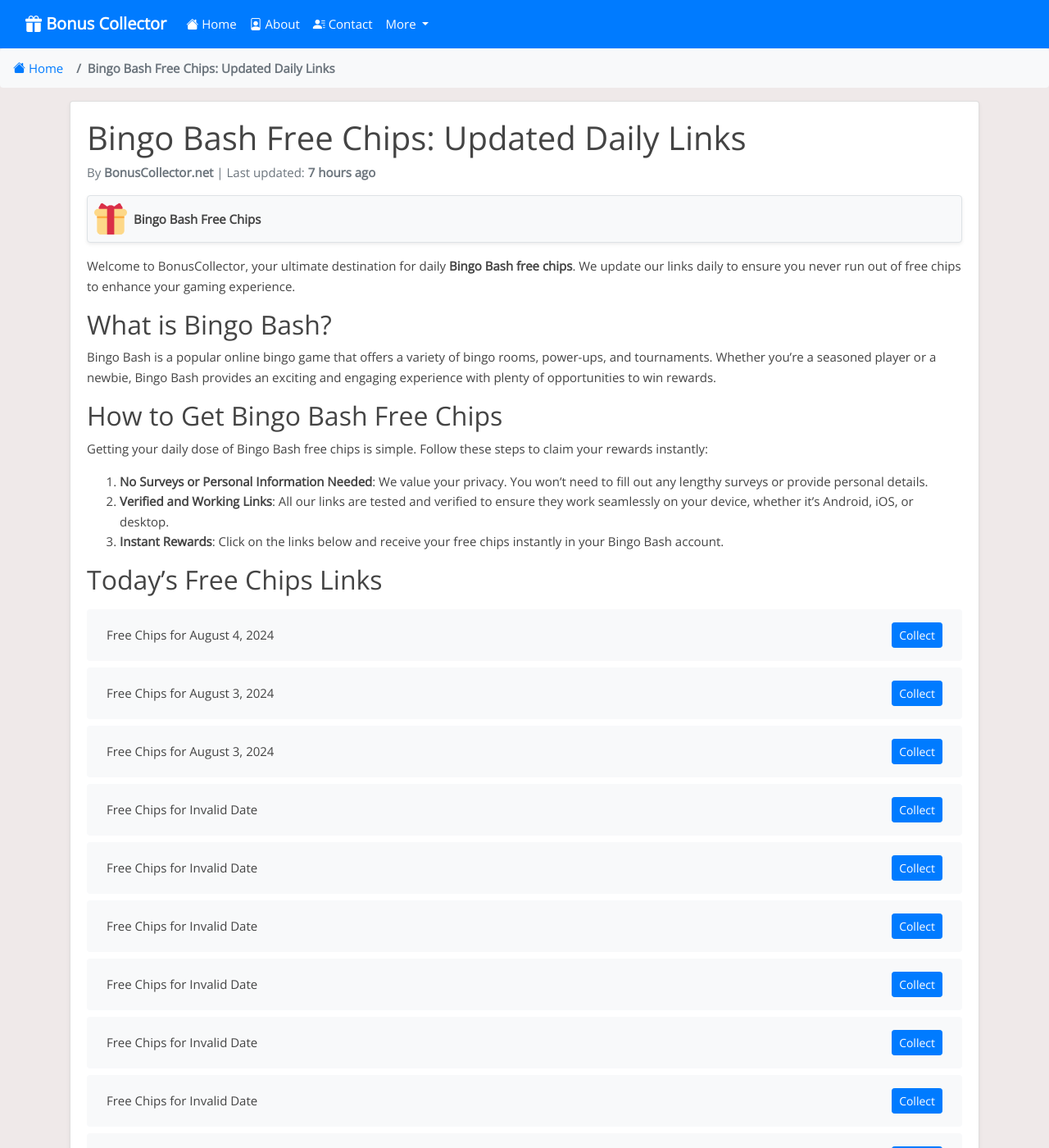
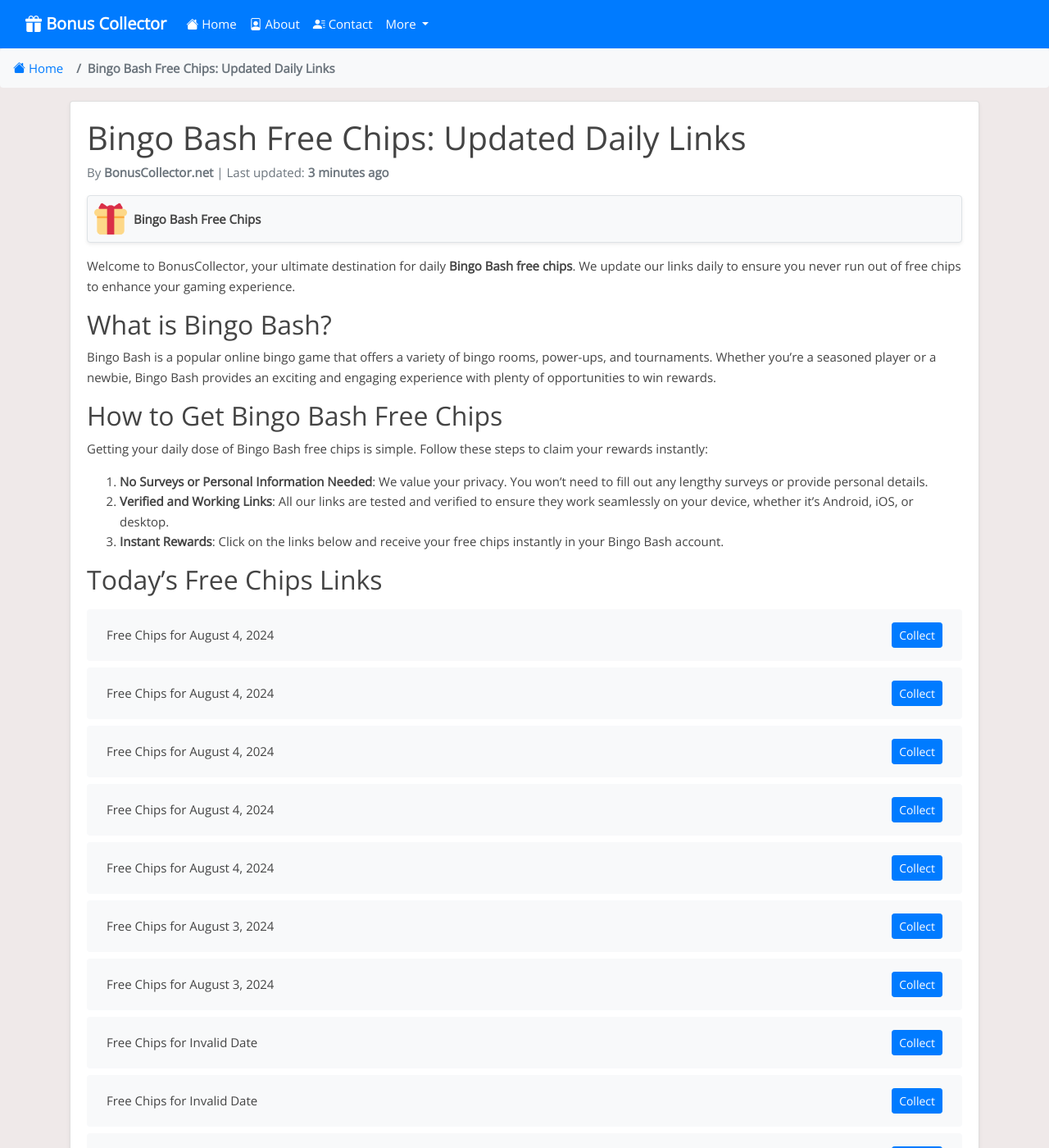
Before and after one commit to Prollad99/bs-net, a Jekyll site: the page built from _posts/2024-07-04-bingo-bash.md, in a window 1280 px wide and 1400 px high. Shown: the whole window at 82% size. Built offline with Jekyll 4.4.1, drawn with Linux system fonts in a browser that asks for light colours; nearby versions of some CDN libraries; comment, search, counter and statistics services are not loaded.

Commit message:
Update bingo-bash reward links and last modified date

```diff
--- a/_data/include_files.yml
+++ b/_data/include_files.yml
@@ -8,7 +8,7 @@
   last_modified: 2024-08-04 06:36:48
 
 bingo-bash.html:
-  last_modified: 2024-08-04 06:26:21
+  last_modified: 2024-08-04 13:30:56
 
 house-of-fun.html:
   last_modified: 2024-08-04 06:23:53
--- a/_includes/bingo-bash.html
+++ b/_includes/bingo-bash.html
@@ -1,4 +1,20 @@
 <ul class="list-group mt-3 mb-4">
+  <li class="list-group-item d-flex justify-content-between align-items-center">
+    <span>Free Chips for August 4, 2024</span>
+    <a href="http://scrb.ly/4byKLH1" class="btn btn-primary btn-sm">Collect</a>
+  </li>
+  <li class="list-group-item d-flex justify-content-between align-items-center">
+    <span>Free Chips for August 4, 2024</span>
+    <a href="https://scrb.ly/3x5jNHI" class="btn btn-primary btn-sm">Collect</a>
+  </li>
+  <li class="list-group-item d-flex justify-content-between align-items-center">
+    <span>Free Chips for August 4, 2024</span>
+    <a href="https://bingo.bitrhymes.com/apps/bingo/facebook/app/ads/viral.php?device=androidp&hash=ed1d1ac571d17a0239797a27b3c8b25d&fr_id=&time=&type=OTR&item_id=0&verify=&ptyp=bot&ctyp=&se=&yahoo_id=&ref=viral&us_type=&rc=eyJzdCI6MTcyMjc1NjY2OSwiZXQiOjE3MjI4Mjg2NjksInJuIjoxNTYsInJ3ZCI6eyJjaGlwcyI6OH0sIm1faWQiOiI2NDM2MjgzOTI2NDI0NDQ0Iiwic3JjIjoiY2hhdGZ1ZWwifQ%3D%3D&ref=viral&ref_2=na&ref_3=na&ptyp=bot&ctyp=na" class="btn btn-primary btn-sm">Collect</a>
+  </li>
+  <li class="list-group-item d-flex justify-content-between align-items-center">
+    <span>Free Chips for August 4, 2024</span>
+    <a href="https://bingo.bitrhymes.com/apps/bingo/facebook/app/ads/viral.php?device=androidp&hash=bfe2bd5370c0153ffa37502cfb333c11&fr_id=&time=&type=OTR&item_id=0&verify=&ptyp=bot&ctyp=&se=&yahoo_id=&ref=viral&us_type=&rc=eyJzdCI6MTcyMjc1NjcxMSwiZXQiOjE3MjI4Mjg3MTEsInJuIjozMDAsInJ3ZCI6eyJjaGlwcyI6NX0sIm1faWQiOiI2NDM2MjgzOTI2NDI0NDQ0Iiwic3JjIjoiY2hhdGZ1ZWwifQ%3D%3D&ref=viral&ref_2=na&ref_3=na&ptyp=bot&ctyp=na" class="btn btn-primary btn-sm">Collect</a>
+  </li>
   <li class="list-group-item d-flex justify-content-between align-items-center">
     <span>Free Chips for August 4, 2024</span>
     <a href="https://scrb.ly/4ai5ca6" class="btn btn-primary btn-sm">Collect</a>
@@ -383,20 +399,4 @@
     <span>Free Chips for Invalid Date</span>
     <a href="https://bingo.bitrhymes.com/apps/bingo/facebook/app/ads/viral.php?device=androidp&hash=b614649beac25889b3f48e3eed8fa382&fr_id=&time=&type=OTR&item_id=0&verify=&ptyp=bot&ctyp=&se=&yahoo_id=&ref=viral&us_type=&rc=eyJzdCI6MTcyMTI4NzA4MywiZXQiOjE3MjEzNTkwODMsInJuIjo1NjMsInJ3ZCI6eyJjaGlwcyI6OH0sIm1faWQiOiI2NDM2MjgzOTI2NDI0NDQ0Iiwic3JjIjoiY2hhdGZ1ZWwifQ%3D%3D&ref=viral&ref_2=na&ref_3=na&ptyp=bot&ctyp=na" class="btn btn-primary btn-sm">Collect</a>
   </li>
-  <li class="list-group-item d-flex justify-content-between align-items-center">
-    <span>Free Chips for Invalid Date</span>
-    <a href="https://scrb.ly/3IPhNpp" class="btn btn-primary btn-sm">Collect</a>
-  </li>
-  <li class="list-group-item d-flex justify-content-between align-items-center">
-    <span>Free Chips for Invalid Date</span>
-    <a href="https://scrb.ly/4bB7G4y" class="btn btn-primary btn-sm">Collect</a>
-  </li>
-  <li class="list-group-item d-flex justify-content-between align-items-center">
-    <span>Free Chips for Invalid Date</span>
-    <a href="https://scrb.ly/3IQJi24" class="btn btn-primary btn-sm">Collect</a>
-  </li>
-  <li class="list-group-item d-flex justify-content-between align-items-center">
-    <span>Free Chips for Invalid Date</span>
-    <a href="https://bingo.bitrhymes.com/apps/bingo/facebook/app/ads/viral.php?device=androidp&hash=1d3f16627245e887928f24c5269cf932&fr_id=&time=&type=OTR&item_id=0&verify=&ptyp=bot&ctyp=&se=&yahoo_id=&ref=viral&us_type=&rc=eyJzdCI6MTcyMTIwMTgxOCwiZXQiOjE3MjEyNzM4MTgsInJuIjo2OTksInJ3ZCI6eyJjaGlwcyI6NH0sIm1faWQiOiI2NDM2MjgzOTI2NDI0NDQ0Iiwic3JjIjoiY2hhdGZ1ZWwifQ%3D%3D&ref=viral&ref_2=na&ref_3=na&ptyp=bot&ctyp=na" class="btn btn-primary btn-sm">Collect</a>
-  </li>
 </ul>
```
Also changed, not shown: links-json/bingo-bash.json (+16 -12 lines).
